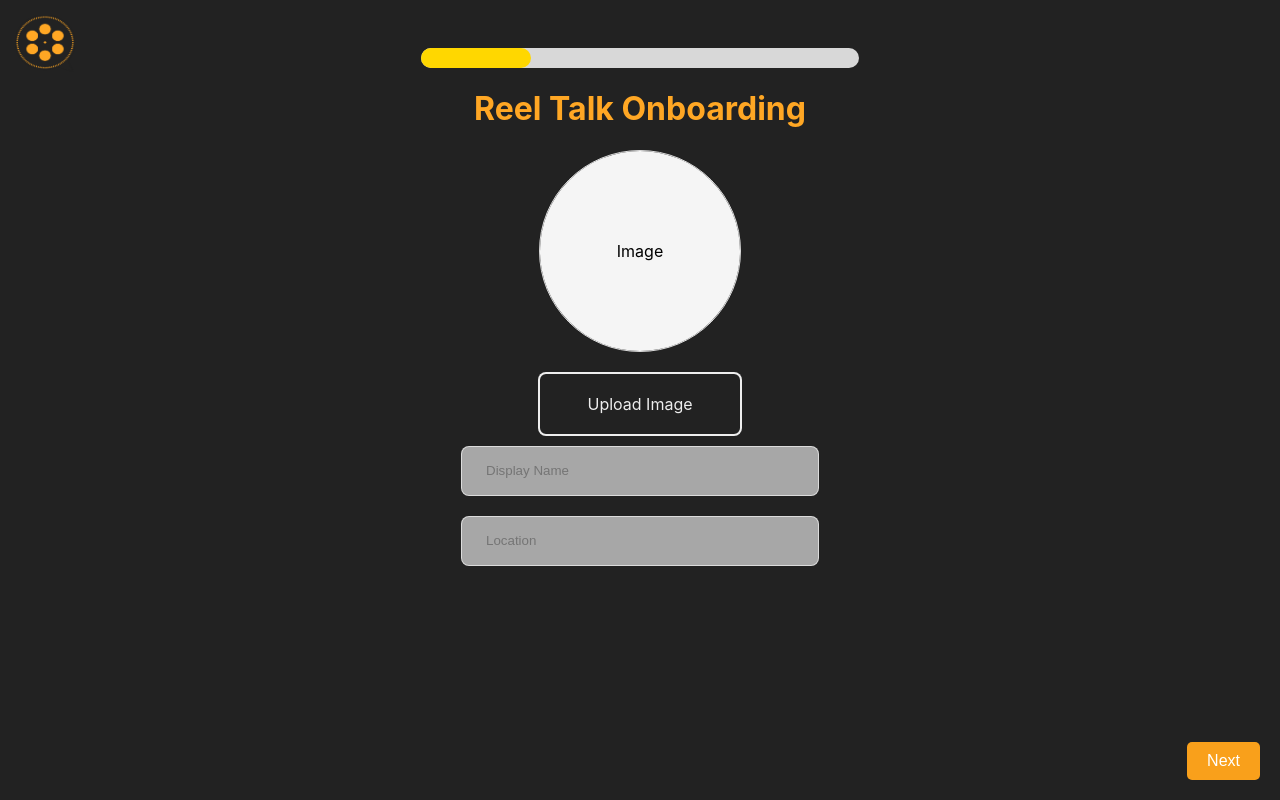
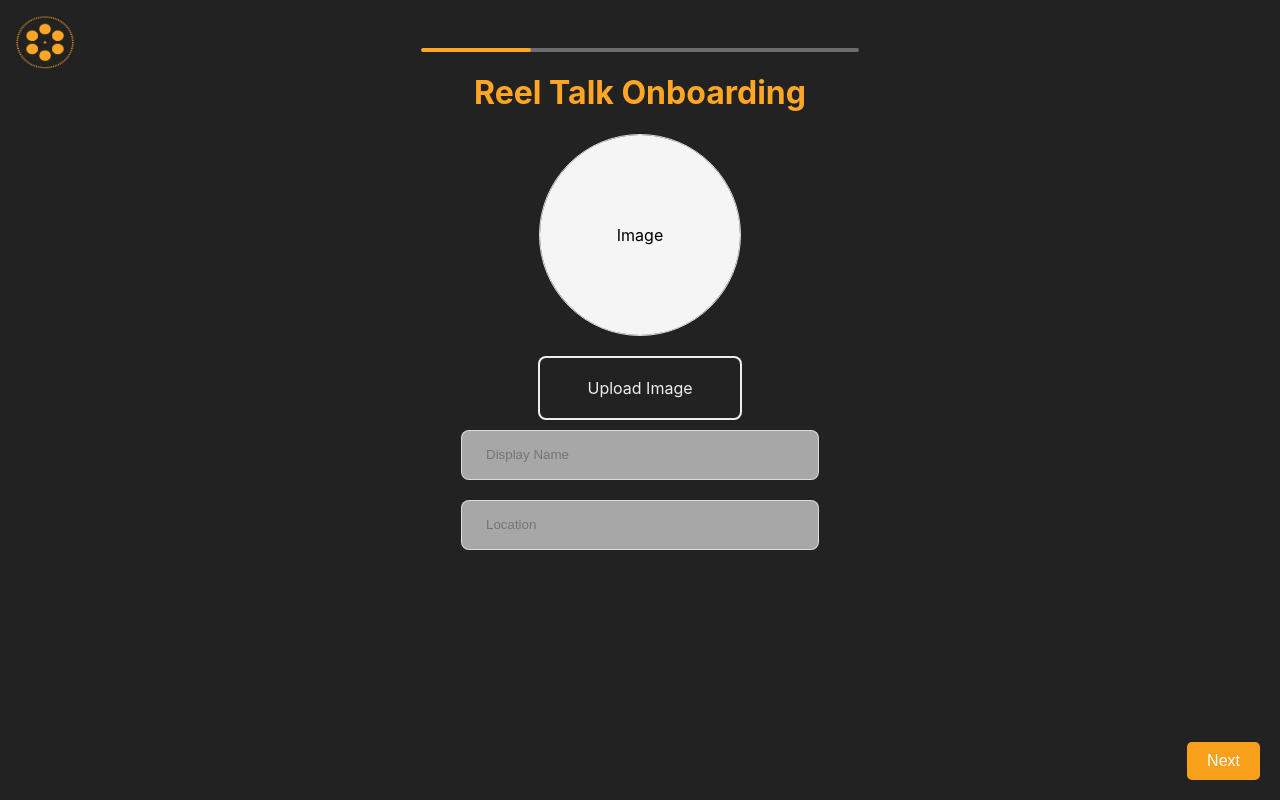
Before and after one commit to trejomarco/reel-talk-onboarding, a Next.js app: page / in a window 1280 px wide. Built offline with nearby package versions, Linux system fonts and the light colour scheme.

Commit message:
progress bar color change

```diff
--- a/src/components/ProgressBar/ProgressBar.module.css
+++ b/src/components/ProgressBar/ProgressBar.module.css
@@ -1,4 +1,4 @@
-.progressBarContainer {
+/* .progressBarContainer {
     width: 437.75px;
     height: 20px;
     background-color: #D8D8D8;
@@ -10,4 +10,48 @@
     height: 100%;
     background-color: #FFD700;
     border-radius: 10px;
+} */
+
+
+
+
+.progressBarContainer {
+    width: 437.75px;
+    height: 4px;
+    background-color: #6D6D6D;
+    border-radius: 10px;
+    position: relative;
+    overflow: hidden;
+    /* To make sure inner elements do not spill outside the border-radius */
 }
+
+.progressBarFill {
+    height: 100%;
+    background-color: #FFA724;
+    border-radius: 10px;
+}
+
+.progressStep {
+    position: absolute;
+    width: 20px;
+    /* Assuming this based on your design, you might want to adjust */
+    height: 20px;
+    border-radius: 50%;
+    background-color: #B4B4B4;
+    /* Gray color for future steps */
+    border: 2px solid #B4B4B4;
+    top: 50%;
+    transform: translateY(-50%);
+    /* To center it vertically */
+}
+
+.progressStep.completed {
+    background-color: #FFD700;
+    /* Color for completed step */
+    border-color: #FFD700;
+}
+
+.progressStep.active {
+    background-color: #FFD700;
+    /* Color for active step */
+}
```
